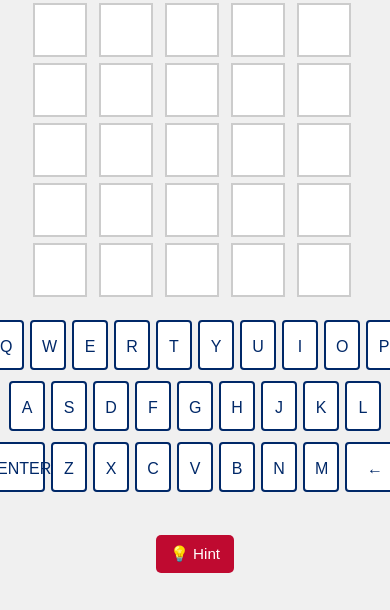
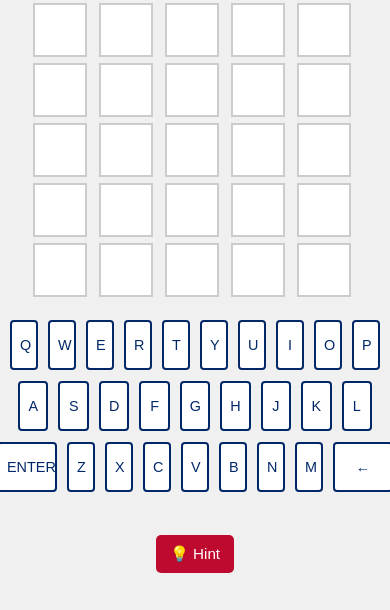
Before and after one commit to 1tsRyan2/civic-wordle, a plain HTML site: page game.html in a window 390 px wide. Shown: the part 234-844 px from the top of the page. Drawn offline with nearby package versions, Linux system fonts and the light colour scheme.

Commit message:
Update style.css

```diff
--- a/style.css
+++ b/style.css
@@ -219,14 +219,20 @@ h1 {
   }
 
   .keyboard-row {
+    display: flex;
+    flex-wrap: nowrap;
+    justify-content: center;
+    gap: 4px;
     margin: 5px 0;
   }
 
+
   .key {
-    padding: 10px;
-    font-size: 1em;
-    min-width: 36px;
-    height: 50px;
+    flex: 1;
+    max-width: 36px;
+    min-width: 28px;
+    padding: 8px;
+    font-size: 0.9em;
   }
 
   .key[data-key="Enter"],
@@ -270,5 +276,11 @@ h1 {
   right: 10px;
   font-size: 0.85em;
   padding: 8px 12px;
+}}
+#keyboard {
+  margin-top: 20px;
+  margin-bottom: 15px;
+  max-width: 100%;
+  padding: 0 5px;
+  box-sizing: border-box;
 }
-}
```
